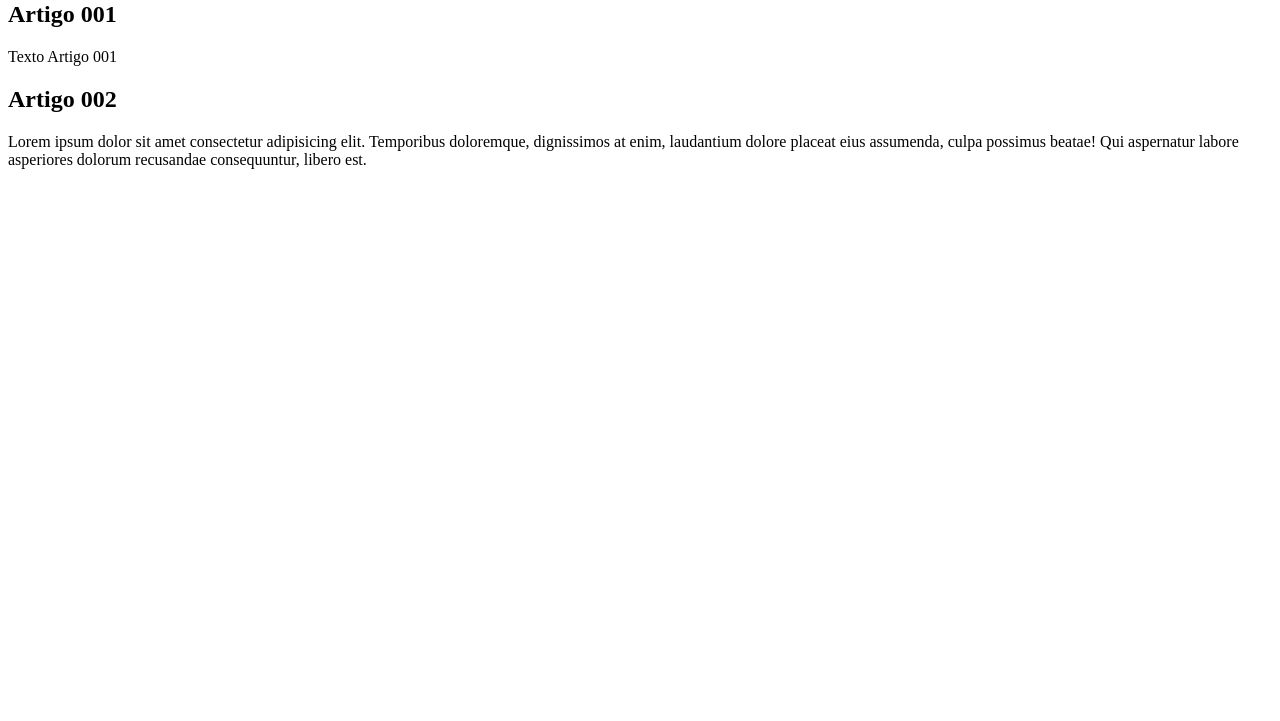
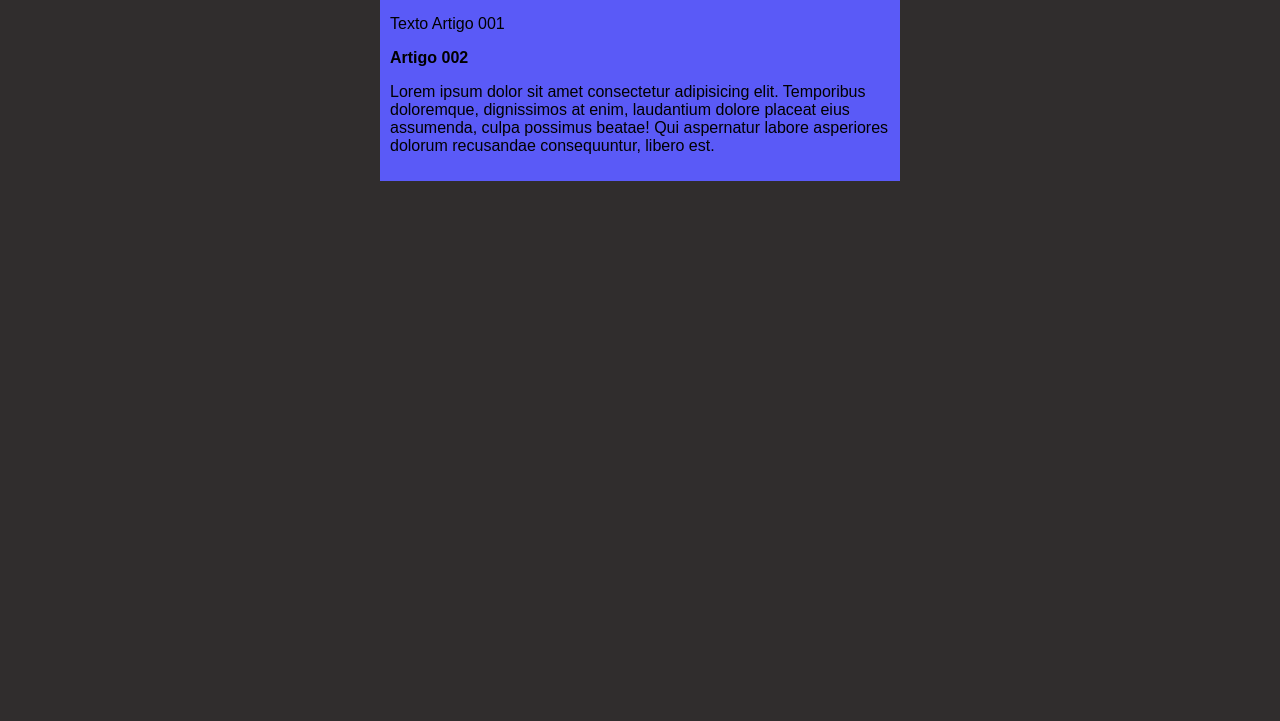
Before and after one commit to Patrick-Aquer/Projeto-Site, a plain HTML site: page index.html in a window 1280 px wide. Shown: the part 79-800 px from the top of the page. Drawn offline with Linux system fonts and the light colour scheme.

Commit message:
Início do Design

```diff
--- /dev/null
+++ b/estilos/style.css
@@ -0,0 +1,17 @@
+*{
+    font-family: Arial, Helvetica, sans-serif;
+    font-size: 16px;
+}
+
+body{
+    background-color: rgb(48, 45, 45);
+}
+
+main{
+    background-color: rgb(90, 90, 247);
+    width: 500px;
+    margin: auto;
+    padding: 10px;
+    box-shadow: 3px;
+
+}
--- a/index.html
+++ b/index.html
@@ -4,6 +4,7 @@
     <meta charset="UTF-8">
     <meta name="viewport" content="width=device-width, initial-scale=1.0">
     <title>Título do Site</title>
+    <link rel="stylesheet" href="estilos/style.css">
 </head>
 <body>
     <main>
```
